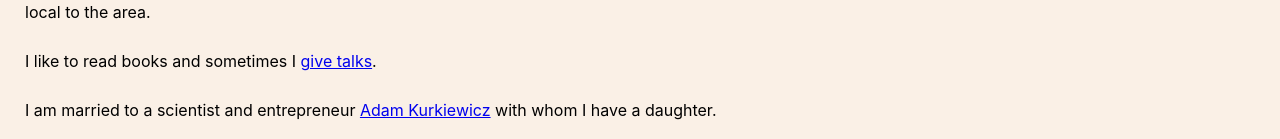
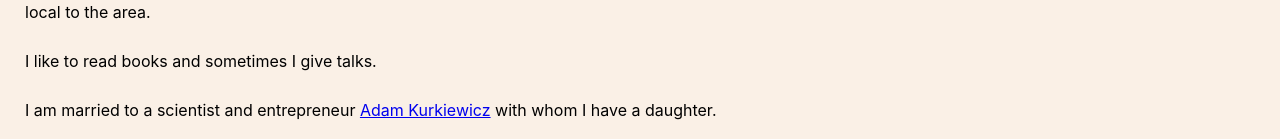
Before and after one commit to ivababukova/bio, a React (Create React App) app: page /1 in a window 1280 px wide. Shown: the part 689-828 px from the top of the page. Built offline with nearby package versions, Linux system fonts and the light colour scheme.

Commit message:
add keywords to paragraphs and write a longer description

```diff
--- a/src/pages/HomePage.js
+++ b/src/pages/HomePage.js
@@ -4,7 +4,7 @@ import profilePhoto from '../profilePhoto.png';
 
 const metaTags = {
   title: "Iva Babukova - Software Engineer, Team Lead, Entrepreneur",
-  description: "Iva Babukova is a software engineer, team lead, and entrepreneur. Learn about her experience and projects.",
+  description: "Discover Iva Babukova's diverse experience as a software engineer, team lead, and entrepreneur. Iva is an exited founder. Explore her impactful projects in bioinformatics, web development, devops, engineering, building a team, running a company.",
   keywords: "Iva Babukova, software engineer, team lead, entrepreneur, bioinformatics, web development",
   author: "Iva Babukova",
   image: profilePhoto
@@ -20,7 +20,8 @@ const page_contents = [
     "links": {
       "Biomage": "https://www.biomage.net/",
       "was acquired by Parse Biosciences": "https://www.businesswire.com/news/home/20240116719945/en/Parse-Biosciences-Acquires-Biomage"
-    }
+    },
+    "keywords": ["Biomage", "Parse Biosciences", "CTO", "cofounder", "Director of Cloud Computing", "bioinformatics", "single cell technology"]
   },
   {
     "text": `
@@ -35,7 +36,8 @@ const page_contents = [
       "single cell sequencing": "https://en.wikipedia.org/wiki/Single-cell_sequencing#Single-cell_transcriptome_sequencing_(scRNA-seq)",
       "Vitessce.io": "http://vitessce.io/",
       "spatial single cell": "https://en.wikipedia.org/wiki/Spatial_transcriptomics"
-    }
+    },
+    "keywords": ["Biomage", "Harvard Medical School", "Cellenics", "chief architect", "technical team lead", "Vitessce.io", "high-plex microscopy data"]
   },
   {
     "text": `
@@ -45,7 +47,8 @@ const page_contents = [
     `,
     "links": {
       "Skyscanner": "https://www.skyscanner.net/"
-    }
+    },
+    "keywords": ["Biomage", "Skyscanner", "full stack engineer", "CI/CD product", "AWS-based infrastructure"]
   },
   {
     "text": `
@@ -58,7 +61,8 @@ const page_contents = [
       "University of Glasgow": "https://www.gla.ac.uk/",
       "Patrick Prosser": "https://en.wikipedia.org/wiki/Patrick_Prosser",
       "David Manlove": "https://www.dcs.gla.ac.uk/~davidm/",
-    }
+    },
+    "keywords": ["University of Glasgow", "Computer Science", "algorithmics", "Patrick Prosser", "David Manlove", "Traveller’s Problem", "Subgraph Isomorphism"]
   },
   {
     "text": `
@@ -69,16 +73,14 @@ const page_contents = [
     "links": {
       "Glasgow University Tech Society": "https://www.glasgowunisrc.org/organisation/8656/",
       "hackathons": "https://en.wikipedia.org/wiki/Hackathon"
-    }
+    },
+    "keywords": ["University of Glasgow", "Glasgow University Tech Society", "GUTS", "hackathons"]
   },
   {
     "text": `
       I like to read books and sometimes I give talks.
     `,
-    "links": {
-      "give talks": "https://turingfest.com/videos/iva-babukova-can-open-source-cure-cancer/",
-      // "talks": "https://www.bio-itworldexpo.com/23/bioinformatics"
-    }
+    "keywords": ["read books", "give talks"]
   },
   {
     "text": `
@@ -86,7 +88,8 @@ const page_contents = [
     `,
     "links": {
       "Adam Kurkiewicz": "https://www.linkedin.com/in/adam-kurkiewicz-37393681/",
-    }
+    },
+    "keywords": ["Adam Kurkiewicz", "scientist", "entrepreneur"]
   },
   {
     "text": `
@@ -94,9 +97,10 @@ const page_contents = [
     `,
     "links": {
       "e-mail": "mailto:ibabukova@gmail.com"
-    }
+    },
+    "keywords": ["e-mail"]
   }
-]
+];
 
 
 export default function HomePage() {
@@ -117,7 +121,10 @@ export default function HomePage() {
   }
 
   function getFormattedText(paragraph) {
-    return insertLinks(paragraph.text, paragraph.links);
+    let formattedText = insertLinks(paragraph.text, paragraph.links);
+    const keywordsString = paragraph.keywords.join(',');
+    formattedText += `<span style="display:none" data-keywords="${keywordsString}"></span>`;
+    return formattedText;
   }
 
   return (
@@ -142,6 +149,6 @@ export default function HomePage() {
           <img src={profilePhoto} alt="My Profile Photo" />
         </div>
       </div>
-    </div>
+   </div>
   );
 }
```
